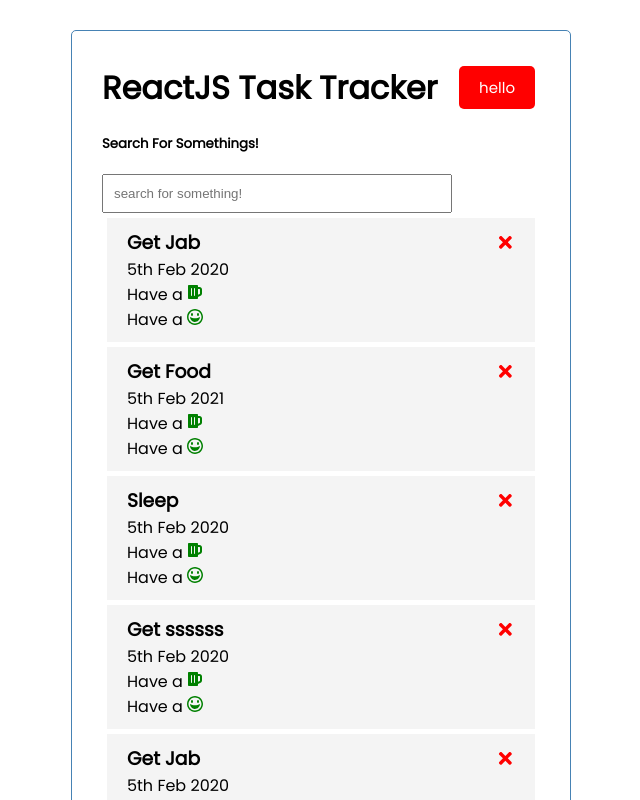
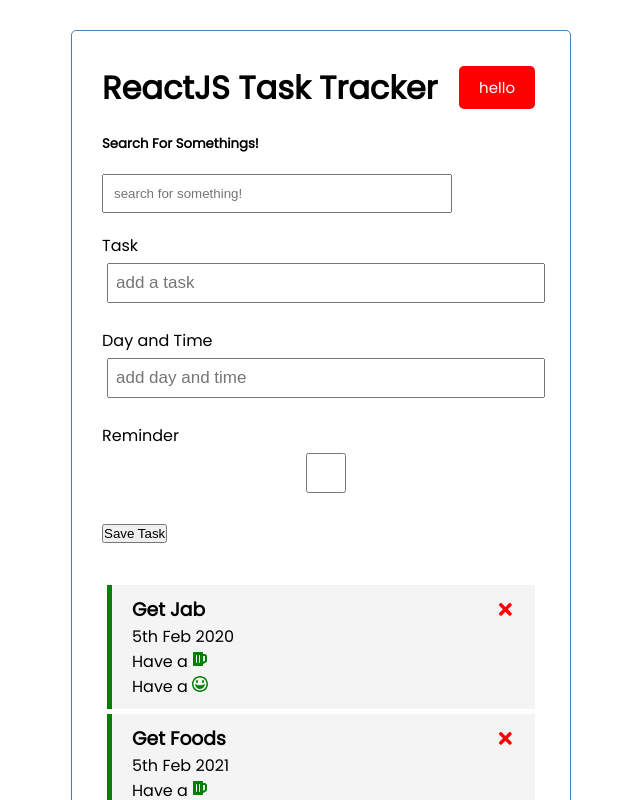
Before and after one commit to benjaminthedev/React-Task-Tracker, a React (Create React App) app: page / in a window 1280 px wide. Shown: the top 800 px of the page, without its empty margins (319-959 px from the left). Built offline with nearby package versions, Linux system fonts and the light colour scheme.

Commit message:
updated the app

```diff
--- a/src/App.js
+++ b/src/App.js
@@ -2,6 +2,7 @@ import { useState } from 'react'
 import Header from './components/Header'
 import Search from './components/Search'
 import Task from './components/Tasks'
+import AddTask from './components/AddTask'
 
 const App = () => {
   const [tasks, setTasks] = useState([
@@ -13,9 +14,9 @@ const App = () => {
     },
     {
         id: 2,
-        text: 'Get Food',
+        text: 'Get Foods',
         day: '5th Feb 2021',
-        reminder: 'true'
+        reminder: 'false'
     },
     {
         id: 3,
@@ -27,7 +28,7 @@ const App = () => {
         id: 4,
         text: 'Get ssssss',
         day: '5th Feb 2020',
-        reminder: 'true'
+        reminder: 'false'
     },
     {
         id: 5,
@@ -45,12 +46,19 @@ const removeTask = (id) => {
   setTasks(tasks.filter((task) => task.id !== id))
 }
 
+// Task reminder
+// This maps over the reminder and sets state based on user clicking.
+const reminder = (id) => {
+  console.log(id);
+  setTasks(tasks.map((task) => task.id === id ? { ...task, reminder: !task.reminder } : task))
+}
 
   return (
     <div className="container">
       <Header title='ReactJS Task Tracker' />
       <Search />
-      {tasks.length > 0 ? (<Task tasks={tasks} onRemove={removeTask}/>) : ('No tasks found please add one')}
+      <AddTask />
+      {tasks.length > 0 ? (<Task tasks={tasks} onRemove={removeTask} onToggle={reminder}/>) : ('No tasks found please add one')}
     </div>
   );
 }
--- /dev/null
+++ b/src/components/AddTask.js
@@ -0,0 +1,24 @@
+const AddTask = () => {
+    return (
+        <form className="add-form">
+            <div className="form-control">
+                <label>Task</label>
+                <input type="text" placeholder="add a task"/>
+            </div>
+
+            <div className="form-control">
+                <label>Day and Time</label>
+                <input type="text" placeholder="add day and time"/>
+            </div>
+
+            <div className="form-control">
+                <label>Reminder</label>
+                <input type="checkbox" />
+            </div>
+
+            <input type="submit" value="Save Task"></input>
+        </form>
+    )
+}
+
+export default AddTask
--- a/src/components/Task.js
+++ b/src/components/Task.js
@@ -1,9 +1,13 @@
 import { FaBeer, FaTimes } from 'react-icons/fa';
 import { ImHappy } from "react-icons/im";
 
-const Task = ({ task, onRemove }) => {
+const Task = ({ task, onRemove, onToggle }) => {
     return (
-        <div className="task">
+        <div
+        className={`task ${task.reminder ? 'reminder' : ''}`}
+        onDoubleClick={() =>
+            onToggle(task.id)
+        }>
             <h3>{task.text} <FaTimes style={{color: "red", cursor: 'pointer'}} onClick={() => onRemove(task.id)}/></h3>
             <p>{task.day}</p>
 
--- a/src/components/Tasks.js
+++ b/src/components/Tasks.js
@@ -1,10 +1,15 @@
 import Task from './Task'
 
-const Tasks = ({ tasks, onRemove }) => {
+const Tasks = ({ tasks, onRemove, onToggle }) => {
     return (
         <>
             {tasks.map((task) => (
-                <Task key={task.id} task={task} onRemove={onRemove}/>
+                <Task
+                key={task.id}
+                task={task}
+                onRemove={onRemove}
+                onToggle={onToggle}
+                />
             ))}
         </>
     )
```
